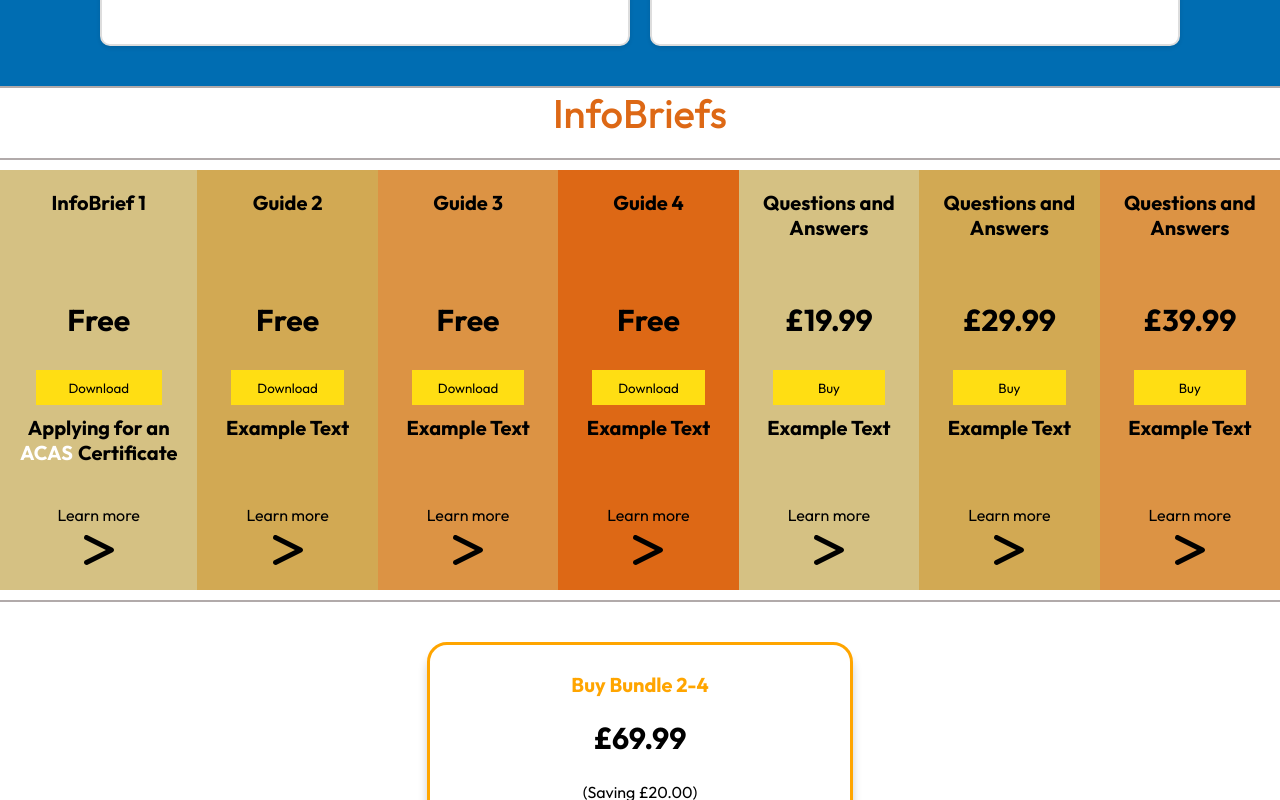
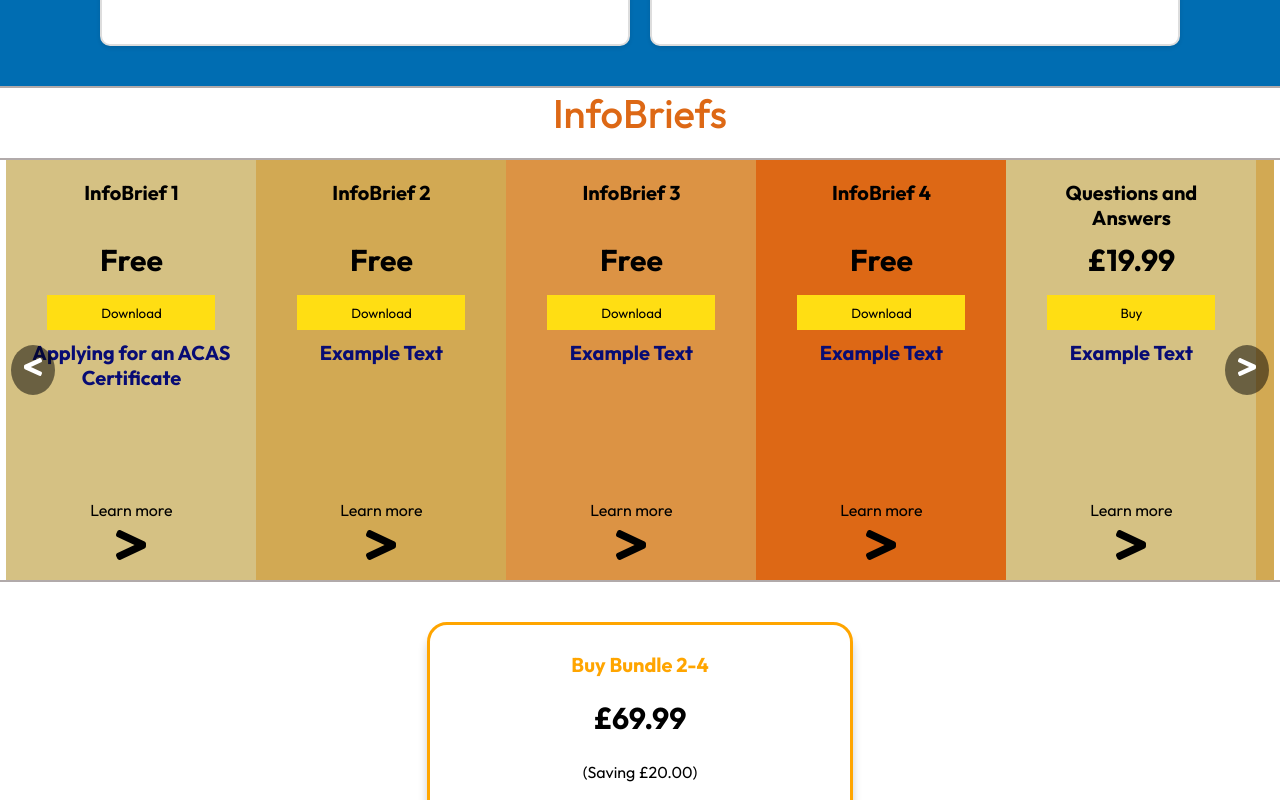
Before and after one commit to SabbirHossainRuet/myet-project, a React (Vite) app in the folder frontend/: page / in a window 1280 px wide. Shown: the part 2575-3375 px from the top of the page. Built offline with nearby package versions, Linux system fonts and the light colour scheme.

Commit message:
Update 3 30.08.24 home

```diff
--- a/frontend/src/assets/assets.js
+++ b/frontend/src/assets/assets.js
@@ -14,21 +14,21 @@ export const et_list = [
     },
     {
         _id: "2",
-        name: "Guide 2",
+        name: "InfoBrief 2",
         price: 0,
         description: "Example Text",
         pdfUrl: "/ACAS.pdf"
     },
     {
         _id: "3",
-        name: "Guide 3",
+        name: "InfoBrief 3",
         price: 0,
         description: "Example Text",
         pdfUrl: "/ACAS.pdf"
     },
     {
         _id: "4",
-        name: "Guide 4",
+        name: "InfoBrief 4",
         price: 0,
         description: "Example Text",
         pdfUrl: "/ACAS.pdf"
--- a/frontend/src/components/ETGuides/ETGuides.css
+++ b/frontend/src/components/ETGuides/ETGuides.css
@@ -1,6 +1,6 @@
 .et-guides {
-    margin: 0px 0px;
     position: relative;
+    width: 100%;
 }
 
 .et-guides-container {
@@ -18,24 +18,46 @@
 }
 
 .et-list-container {
-    width: 100%;
+    position: relative;
+    width: 99%;
+    margin: 0 auto;
 }
 
 .et-list {
-    margin: 10px 0px;
-    padding: 0px 0px;
     display: flex;
-    flex-direction: row;
-    align-items: center;
-    justify-content: center;
+    overflow-x: auto;
+    scroll-behavior: smooth;
 }
+
+.scroll-button {
+    position: absolute;
+    top: 50%;
+    background-color: rgba(0, 0, 0, 0.5);
+    color: white;
+    border: none;
+    cursor: pointer;
+    border-radius: 50%;
+    padding: 10px;
+    z-index: 1;
+    transform: translateY(-50%);
+    font-size: 24px;
+}
+
+.scroll-button.left {
+    left: 5px;
+}
+
+.scroll-button.right {
+    right: 5px;
+}
+
 
 .et-list-item {
     display: flex;
     flex-direction: column;
     padding: 20px 20px;
     gap: 10px;
-    width: 200px;
+    min-width: 250px;
     height: 420px;
 }
 
@@ -45,23 +67,24 @@
 .et-list-item button,
 .et-list-item .description {
     display: flex;
-    height: 100%;
     align-items: start;
     text-align: center;
     justify-content: center;
-    min-height: 35px;
 }
+
 
 
 .et-list-item h3 {
     font-size: 20px;
-    min-height: 25px;
+    min-height: 45px;
 }
 
 .et-list-item .description {
     font-size: 20px;
     min-width: 100px;
+    min-height: 150px;
     text-align: center;
+    color: rgb(8, 12, 116);
 
 }
 
@@ -76,7 +99,7 @@
 .et-list-item .price {
     font-size: 30px;
     font-weight: bold;
-
+    min-height: 50px;
 }
 
 .et-list-item h3 {
@@ -93,6 +116,7 @@ hr {
     height: 15px;
     color: black;
     background-color: #FFDE13;
+    min-height: 35px;
 
 }
 
@@ -112,7 +136,7 @@ hr {
     align-items: center;
 }
 
-.text-container {
+/* .text-container {
     display: flex;
     flex-direction: column;
     align-items: center;
@@ -132,7 +156,7 @@ hr {
 .acas-highlight {
     font-weight: bold;
     color: white;
-}
+} */
 
 
 
--- a/frontend/src/components/ETGuides/ETGuides.jsx
+++ b/frontend/src/components/ETGuides/ETGuides.jsx
@@ -1,30 +1,41 @@
-import React, { useContext } from 'react'
+import React, { useContext, useRef } from 'react'
 import './ETGuides.css'
 import { StoreContext } from '../Context/StoreContext'
 import { loadStripe } from '@stripe/stripe-js';
-import { FaGreaterThan } from "react-icons/fa6";
+import { FaGreaterThan, FaLessThan } from 'react-icons/fa';
 
 
 
 const ETGuides = () => {
 
-    const formatTextWithACAS = (text) => {
-        if (text.includes('ACAS')) {
-            const parts = text.split('ACAS');
-            return (
-                <div className="text-container">
-                    <div className="text-row">
-                        {parts[0]}
-                    </div>
-                    <div className="text-row second-row">
-                        <span className="acas-highlight">ACAS</span>
-                        {parts[1]}
-                    </div>
-                </div>
-            );
-        } else {
-            // If "ACAS" is not present, return text as-is
-            return text;
+    // const formatTextWithACAS = (text) => {
+    //     if (text.includes('ACAS')) {
+    //         const parts = text.split('ACAS');
+    //         return (
+    //             <div className="text-container">
+    //                 <div className="text-row">
+    //                     {parts[0]}
+    //                 </div>
+    //                 <div className="text-row second-row">
+    //                     <span className="acas-highlight">ACAS</span>
+    //                     {parts[1]}
+    //                 </div>
+    //             </div>
+    //         );
+    //     } else {
+    //         // If "ACAS" is not present, return text as-is
+    //         return text;
+    //     }
+    // };
+
+    const scrollRef = useRef(null);
+
+    const scroll = (direction) => {
+        if (scrollRef.current) {
+            scrollRef.current.scrollBy({
+                left: direction === 'left' ? -300 : 300,
+                behavior: 'smooth',
+            });
         }
     };
 
@@ -88,10 +99,13 @@ const ETGuides = () => {
                 <br />
                 <hr />
                 <div className="et-list-container">
-                    <div className="et-list">
+                    <button className="scroll-button left" onClick={() => scroll('left')}>
+                        <FaLessThan />
+                    </button>
+                    <div className="et-list" ref={scrollRef}>
                         {et_list.map((item, index) => (
                             <>
-                                <div className="et-list-item" key={index} style={{
+                                <div className="et-list-item" key={item._id} style={{
                                     backgroundColor: index % 4 === 0 ? '#D5C183' :
                                         index % 4 === 1 ? '#D2A953' :
                                             index % 4 === 2 ? '#DC9344' :
@@ -100,15 +114,9 @@ const ETGuides = () => {
                                     <h3>{item.name}</h3>
                                     <p className='price'>{item.price === 0 ? "Free" : `£${item.price}`}</p>
                                     <button onClick={() => handleButtonClick(item)}>{item.price === 0 ? "Download" : "Buy"}</button>
-                                    {/* <h2 className='description'>{item.description.split('ACAS').map((part, index, array) => (
-                                        <>
-                                            {part}
-                                            {index !== array.length - 1 && <span className='acas-highlight'>ACAS</span>}
-                                        </>
-                                    ))}</h2> */}
 
                                     <h2 className='description'>
-                                        {formatTextWithACAS(item.description)}
+                                        {item.description}
                                     </h2>
 
                                     <div className="learn-more">
@@ -122,6 +130,9 @@ const ETGuides = () => {
                         ))
                         }
                     </div>
+                    <button className="scroll-button right" onClick={() => scroll('right')}>
+                        <FaGreaterThan />
+                    </button>
                 </div>
                 <hr />
                 <div className="et-bundle-container">
--- a/frontend/src/components/Mission/Mission.css
+++ b/frontend/src/components/Mission/Mission.css
@@ -15,7 +15,8 @@
 
 .mission-image img {
     height: max(35vw, 100px);
-    width: max(100vw, 100px);
+    width: 100%;
+    margin: 0 auto;
 }
 
 .mission-texts {
--- a/frontend/src/components/Mission/Mission.jsx
+++ b/frontend/src/components/Mission/Mission.jsx
@@ -7,6 +7,7 @@ import { VscCallIncoming } from "react-icons/vsc";
 import { GrServices } from "react-icons/gr";
 import { RxDotFilled } from "react-icons/rx";
 import videoCall from '../../assets/videocall.png';
+import shuttle from '../../assets/shuttle.png';
 const Mission = () => {
     const iconStyle = { fontSize: '35px' };
     return (
@@ -35,7 +36,7 @@ const Mission = () => {
                         <p>Download one of our helpful Information leaflets</p>
                     </div>
                     <div className="get-started-now-item">
-                        <GrServices style={iconStyle} />
+                        <img src={shuttle} alt="" />
                         <p>For one to one advice and support click on any of our tailored Services packages.</p>
                     </div>
                     <div className="get-started-now-item">
```
Also changed, not shown: frontend/src/assets/shuttle.png (added).
